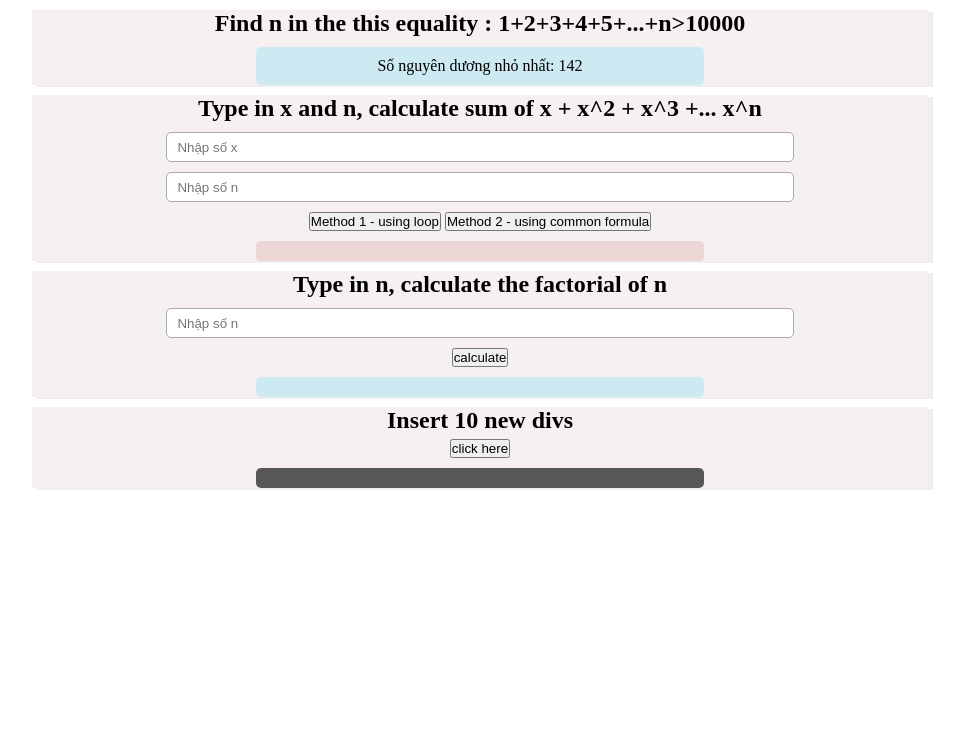
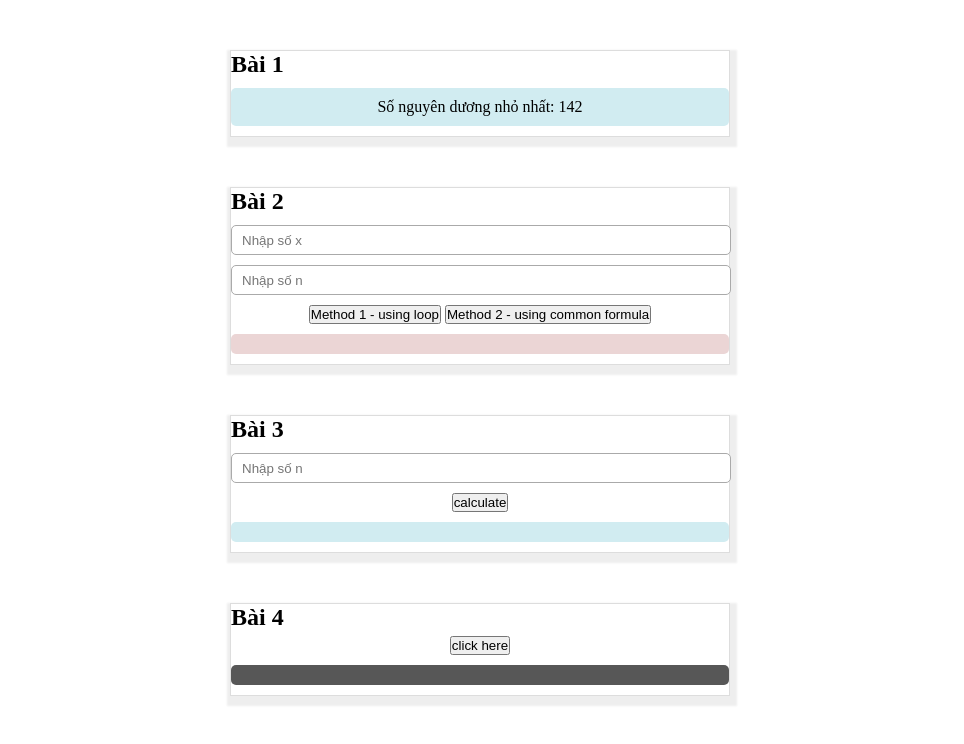
Before and after one commit to nhduc2212/JS-buoi-16-BC38_Nguyen-Hong-Duc, a plain HTML site: page index.html in a window 1280 px wide. Shown: the whole page, without its empty margins (160-1124 px from the left). Drawn offline with Linux system fonts and the light colour scheme.

Commit message:
config css

```diff
--- a/index.css
+++ b/index.css
@@ -4,12 +4,13 @@
     box-sizing: border-box;
 }
 
-header{
-    text-align: center;
+body{
+    width: fit-content;
+    margin: auto auto;
 }
 
 input{
-    width:70%;
+    width:500px;
     margin: 10px auto;
     display: block;
     padding: 5px 10px;
@@ -19,10 +20,10 @@ input{
 }
 
 .result-container{
-    background-color: rgb(205, 234, 243);
+    background-color: #d1ecf1;
     text-align: center;
     padding: 10px;
-    width: 50%;
+    width: 100%;
     margin: 10px auto;
     border-radius: 5px;
 }
@@ -32,10 +33,10 @@ input{
 }
 
 section{
-    width: 70%;
-    margin: 10px auto;
-    background-color: rgb(247, 240, 240);
-    box-shadow: 5px 2px #eee;
+    width: 500px;
+    margin: 50px auto;
+    box-shadow: 2px 5px 2px 5px #eee;
+    border: 1px solid #ddd;
 }
 
 .button-container{
--- a/index.html
+++ b/index.html
@@ -9,7 +9,7 @@
 </head>
 <body>
     <section class="ex1">
-    <header><h1>Find n in the this equality : 1+2+3+4+5+...+n>10000</h1></header>
+    <header><h1>Bài 1</h1></header>
     <div id="ex1-input" class="ex1-input" style="display: none">
         <input type="number" name="ex1-input" id="ex1-input-number">
     </div>
@@ -19,7 +19,7 @@
 </section>
 
 <section class="ex2">
-    <header><h1>Type in x and n, calculate sum of x + x^2 + x^3 +... x^n</h1></header>
+    <header><h1>Bài 2</h1></header>
     <div id="ex2-input" class="ex2-input">
         <input type="number" name="ex2-input" id="ex2-input-number-x" placeholder="Nhập số x">
         <input type="number" name="ex2-input" id="ex2-input-number-n" placeholder="Nhập số n">
@@ -35,7 +35,7 @@
 </section>
 
 <section class="ex3">
-    <header><h1>Type in n, calculate the factorial of n</h1></header>
+    <header><h1>Bài 3</h1></header>
     <div id="ex3-input" class="ex3-input">
         <input type="number" name="ex3-input" id="ex3-input-number-n" placeholder="Nhập số n">
     </div>
@@ -48,7 +48,7 @@
     </div>
 </section>
 <section class="ex4">
-    <header><h1>Insert 10 new divs</h1></header>
+    <header><h1>Bài 4</h1></header>
     <div class="button-container">
     <button onclick="ex4()">click here</button>
 </div>
```
